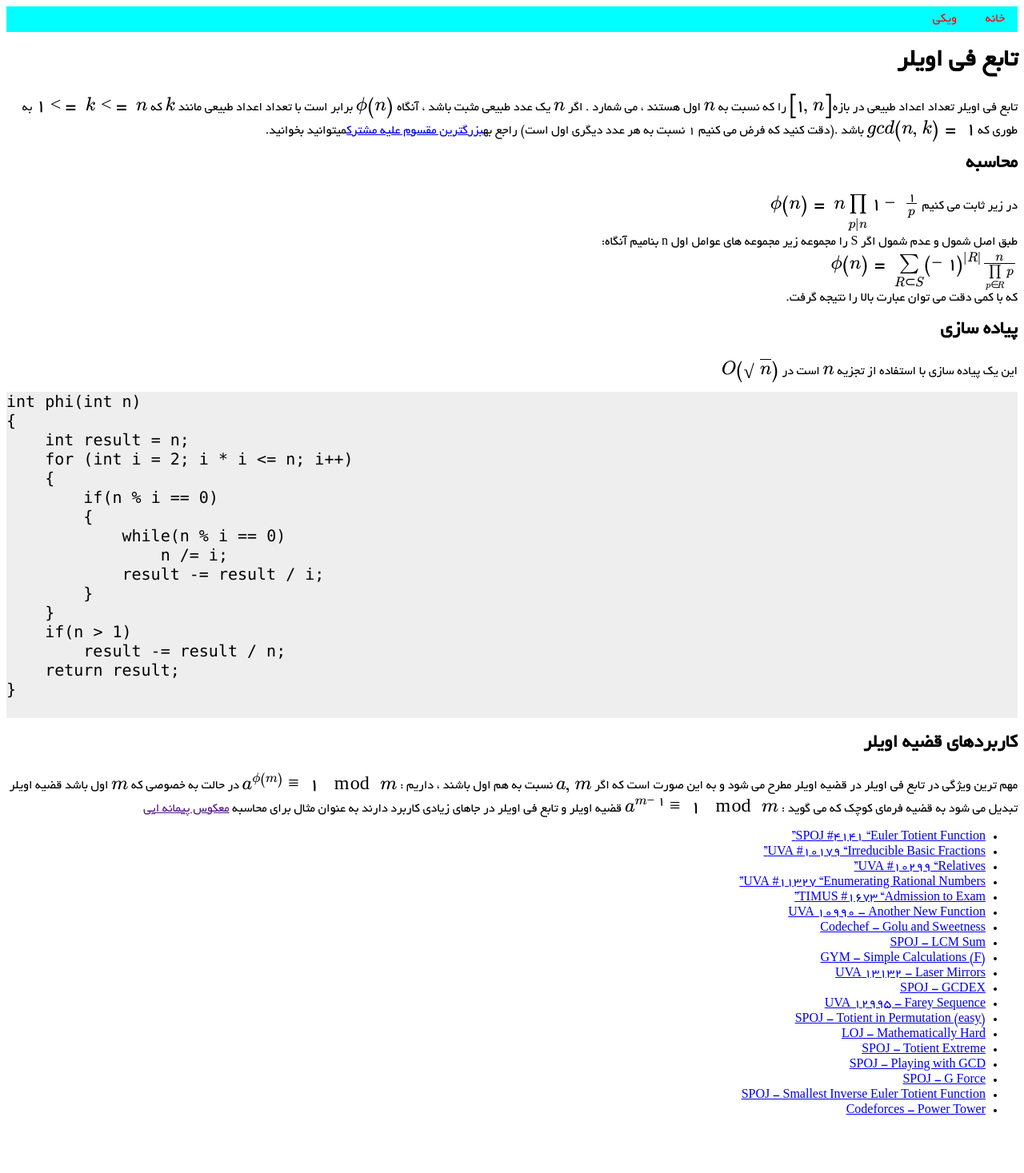
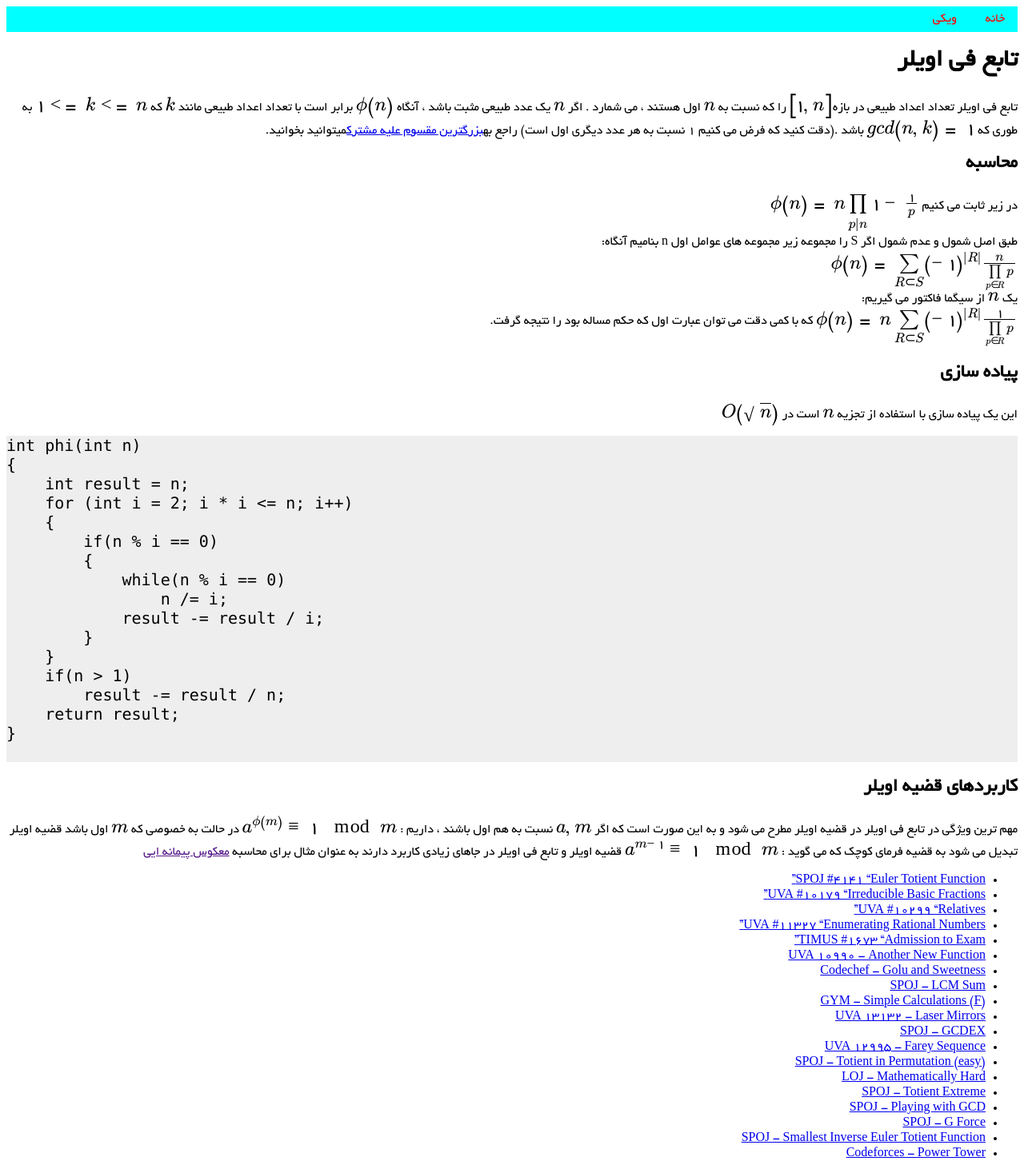
Before and after one commit to shaazzz/FarsiCP, a Jekyll site: the page built from wiki/algorithm/algebra/Euler_function.md, in a window 1280 px wide. Shown: the whole page at 80% size. Built offline with Jekyll 4.4.1, drawn with Linux system fonts in a browser that asks for light colours; nearby versions of some CDN libraries; formulas are drawn with MathJax 3; a style sheet for code colours, icons or effects is not loaded; our own code applies the rules of GitHub Pages for plain Markdown files; before the commit the page ends 1413 px from its top, so only the background shows below that.

Commit message:
Update Euler_function.md

```diff
--- a/wiki/algorithm/algebra/Euler_function.md
+++ b/wiki/algorithm/algebra/Euler_function.md
@@ -11,7 +11,9 @@ $ \phi (n)$ برابر است با تعداد اعداد طبیعی مانند $
 در زیر ثابت می کنیم $ \phi(n) = n\prod\limits_{p|n}1-\frac{1}{p} $
 طبق اصل شمول و عدم شمول اگر S را مجموعه زیر مجموعه های عوامل اول n بنامیم آنگاه:
 $ \phi(n) = \sum\limits_{R \subset S}(-1)^{|R|}\frac{n}{\prod\limits_{p \in R}p} $
-که با کمی دقت می توان عبارت بالا را نتیجه گرفت.
+یک $n$ از سیگما فاکتور می گیریم:
+$ \phi(n) = n\sum\limits_{R \subset S}(-1)^{|R|}\frac{1}{\prod\limits_{p \in R}p} $
+که با کمی دقت می توان عبارت اول که حکم مساله بود را نتیجه گرفت.
 
 ## پیاده سازی
 این یک پیاده سازی با استفاده از تجزیه $n$ است در $O( \sqrt{n})$
```
